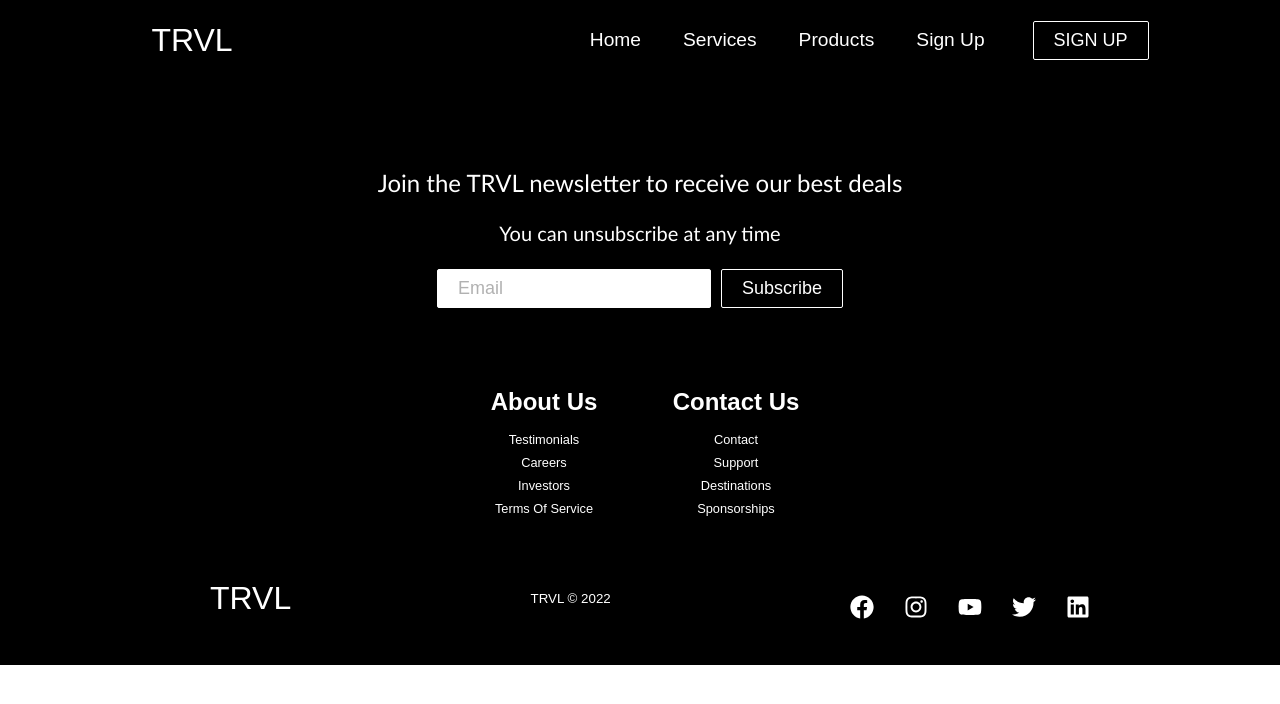
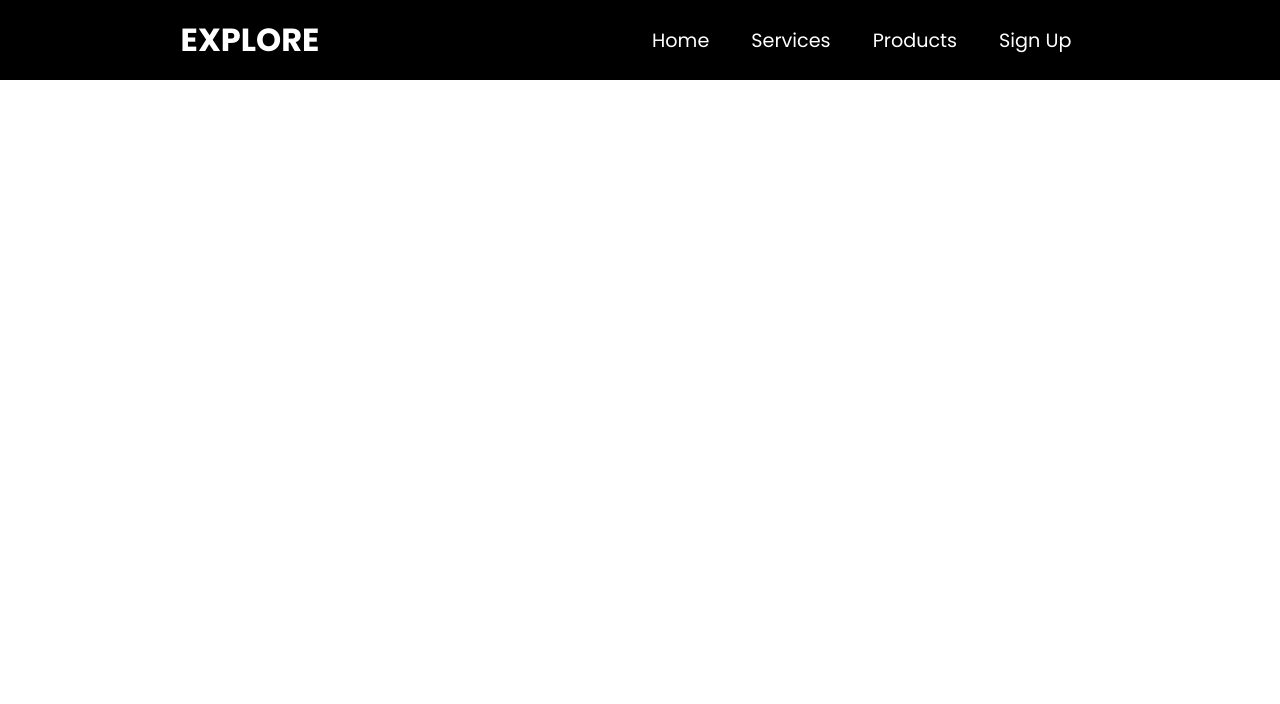
Before and after one commit to ryanghoward/travel-site, a React (Create React App) app: page /footer in a window 1280 px wide. Shown: the top 704 px of the page. Built offline with nearby package versions, Linux system fonts and the light colour scheme.

Commit message:
New name, new errythang

```diff
--- a/src/App.css
+++ b/src/App.css
@@ -1,8 +1,10 @@
+@import url("https://fonts.googleapis.com/css2?family=Poppins:ital,wght@0,100;0,200;0,300;0,400;0,500;0,600;0,700;0,800;0,900;1,100;1,200;1,300;1,400;1,500;1,600;1,700;1,800;1,900&display=swap");
+
 * {
   box-sizing: border-box;
   margin: 0;
   padding: 0;
-  font-family: "PT Sans", sans-serif;
+  font-family: "Poppins", sans-serif;
 }
 
 /* .hireme {
--- a/src/App.js
+++ b/src/App.js
@@ -1,9 +1,7 @@
 import "./App.css";
 import { BrowserRouter as Router, Route, Routes } from "react-router-dom";
 import Navbar from "./components/Navbar";
-import Hero from "./components/Hero";
-import Cards from "./components/Cards";
-import Footer from "./components/Footer";
+import Home from "./components/pages/Home";
 import HireMe from "./components/pages/HireMe";
 
 function App() {
@@ -12,9 +10,7 @@
       <Router>
         <Navbar />
         <Routes>
-          <Route exact path='/' element={<Hero />} />
-          <Route path='/cards' element={<Cards />} />
-          <Route path='/footer' element={<Footer />} />
+          <Route exact path='/' element={<Home />} />
           <Route path='/hireme' element={<HireMe />} />
         </Routes>
       </Router>
--- a/src/CSS/Cards.css
+++ b/src/CSS/Cards.css
@@ -3,8 +3,7 @@
   background: #fff;
 }
 
-h1,
-h3 {
+h1 {
   text-align: center;
 }
 
--- a/src/CSS/Footer.css
+++ b/src/CSS/Footer.css
@@ -132,6 +132,7 @@
   cursor: pointer;
   text-decoration: none;
   font-size: 2rem;
+  font-weight: 700;
   display: flex;
   align-items: center;
   margin-bottom: 16px;
@@ -139,7 +140,7 @@
 
 .website-rights {
   color: #fff;
-  margin-bottom: 16px;
+  font-size: 10px;
 }
 
 @media screen and (max-width: 820px) {
@@ -162,6 +163,10 @@
   .social-media-wrap {
     flex-direction: column;
   }
+
+  .website-rights {
+    margin-bottom: 1rem;
+  }
 }
 
 @media screen and (max-width: 768px) {
--- a/src/CSS/HireMe.css
+++ b/src/CSS/HireMe.css
@@ -1,6 +1,6 @@
-.hireme {
+.container {
   display: flex;
-  height: 90vh;
+  height: 91.5vh;
   align-items: center;
   justify-content: center;
   font-size: 3rem;
@@ -8,6 +8,22 @@
   background-position: center;
   background-size: cover;
   background-repeat: no-repeat;
+}
+
+.hireme h1 {
   color: #fff;
   font-size: 100px;
 }
+
+.hireme a {
+  color: #fff;
+  font-size: 2rem;
+  font-style: italic;
+  text-decoration: none;
+  display: flex;
+  justify-content: center;
+}
+
+.hireme a:hover {
+  text-decoration: underline;
+}
--- a/src/CSS/Navbar.css
+++ b/src/CSS/Navbar.css
@@ -25,6 +25,7 @@
   cursor: pointer;
   text-decoration: none;
   font-size: 2rem;
+  font-weight: 700;
   display: flex;
   align-items: center;
 }
--- a/src/components/Cards.js
+++ b/src/components/Cards.js
@@ -35,7 +35,7 @@
             <CardItem
               src={mountain}
               text='Climb To The Top Of The World'
-              label='Challenge'
+              label='Exploration'
               path='/hireme'
             />
             <CardItem
--- a/src/components/Footer.js
+++ b/src/components/Footer.js
@@ -15,7 +15,7 @@
     <div className='footer-container'>
       <section className='footer-subscription'>
         <p className='footer-subscription-heading'>
-          Join the TRVL newsletter to receive our best deals
+          Join the EXPLORE newsletter to receive our best deals
         </p>
         <p className='footer-subscription-text'>
           You can unsubscribe at any time
@@ -54,10 +54,10 @@
         <div className='social-media-wrap'>
           <div className='footer-logo'>
             <Link to='/hireme' className='social-logo'>
-              TRVL
+              EXPLORE
             </Link>
           </div>
-          <small className='website-rights'>TRVL © 2022</small>
+          <div className='website-rights'>EXPLORE © 2022</div>
           <div className='social-icons'>
             <FaFacebook className='social-icon-link' />
             <FaInstagram className='social-icon-link' />
--- a/src/components/Navbar.js
+++ b/src/components/Navbar.js
@@ -28,8 +28,8 @@
     <>
       <nav className='navbar'>
         <div className='navbar-container'>
-          <Link to='/home' className='navbar-logo' onClick={closeMobileMenu}>
-            TRVL
+          <Link to='/' className='navbar-logo' onClick={closeMobileMenu}>
+            EXPLORE
           </Link>
           <div className='menu-icon' onClick={handleClick}>
             <i className={click ? <FaTimes /> : <FaBars />} />
@@ -68,7 +68,7 @@
               </Link>
             </li>
           </ul>
-          {button && <Button buttonStyle='btn--outline'>SIGN UP</Button>}
+          {/* {button && <Button buttonStyle='btn--outline'>SIGN UP</Button>} */}
         </div>
       </nav>
     </>
--- a/src/components/pages/HireMe.js
+++ b/src/components/pages/HireMe.js
@@ -1,6 +1,16 @@
 import React from "react";
 import "../../CSS/HireMe.css";
+import Resume from "../../images/Ryan G. Howard Resume 2022.pdf";
 
 export default function HireMe() {
-  return <h1 className='hireme'>Hire Me</h1>;
+  return (
+    <div className='container'>
+      <div className='hireme'>
+        <h1>Hire Me 😁</h1>
+        <a href={Resume} target='_blank' rel='noreferrer'>
+          Click For Resume
+        </a>
+      </div>
+    </div>
+  );
 }
```
Also changed, not shown: 1 other file (tests, documents, lock files or other folders).
